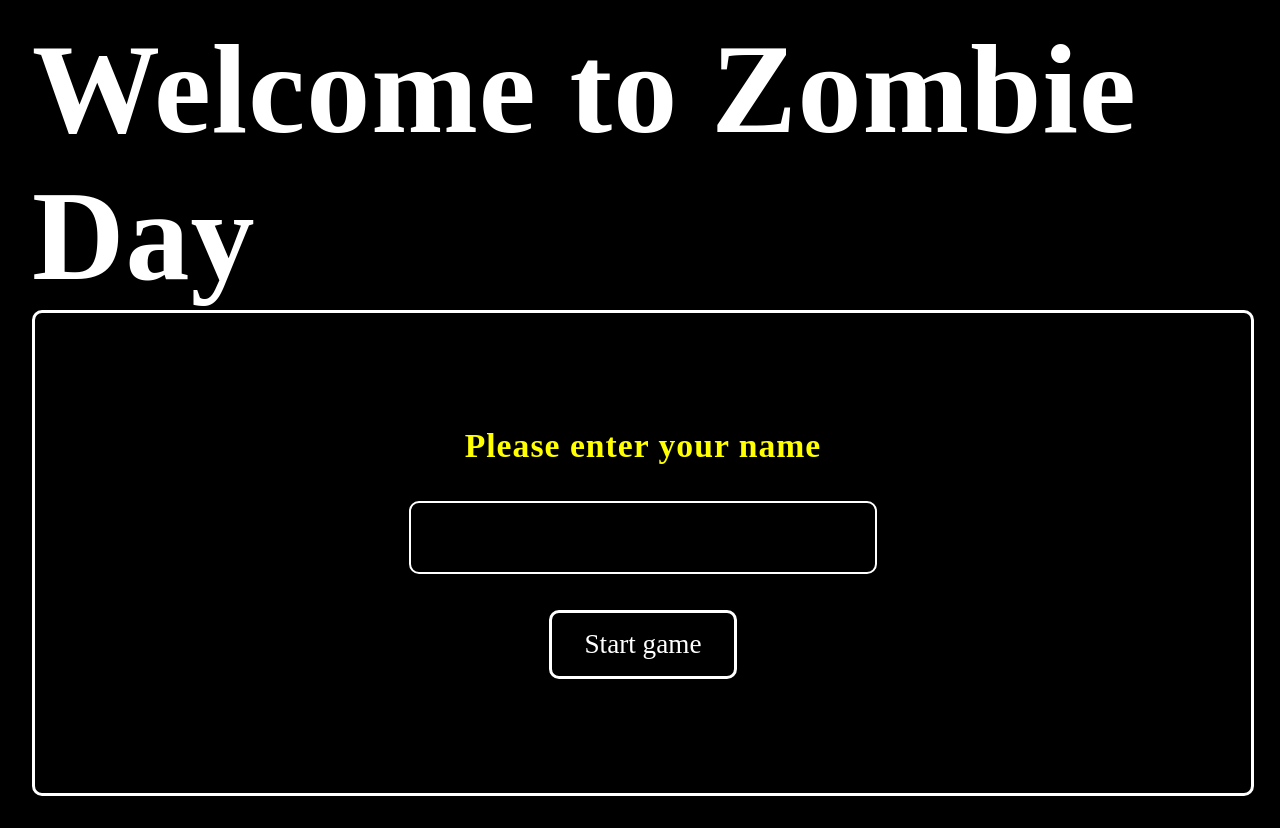
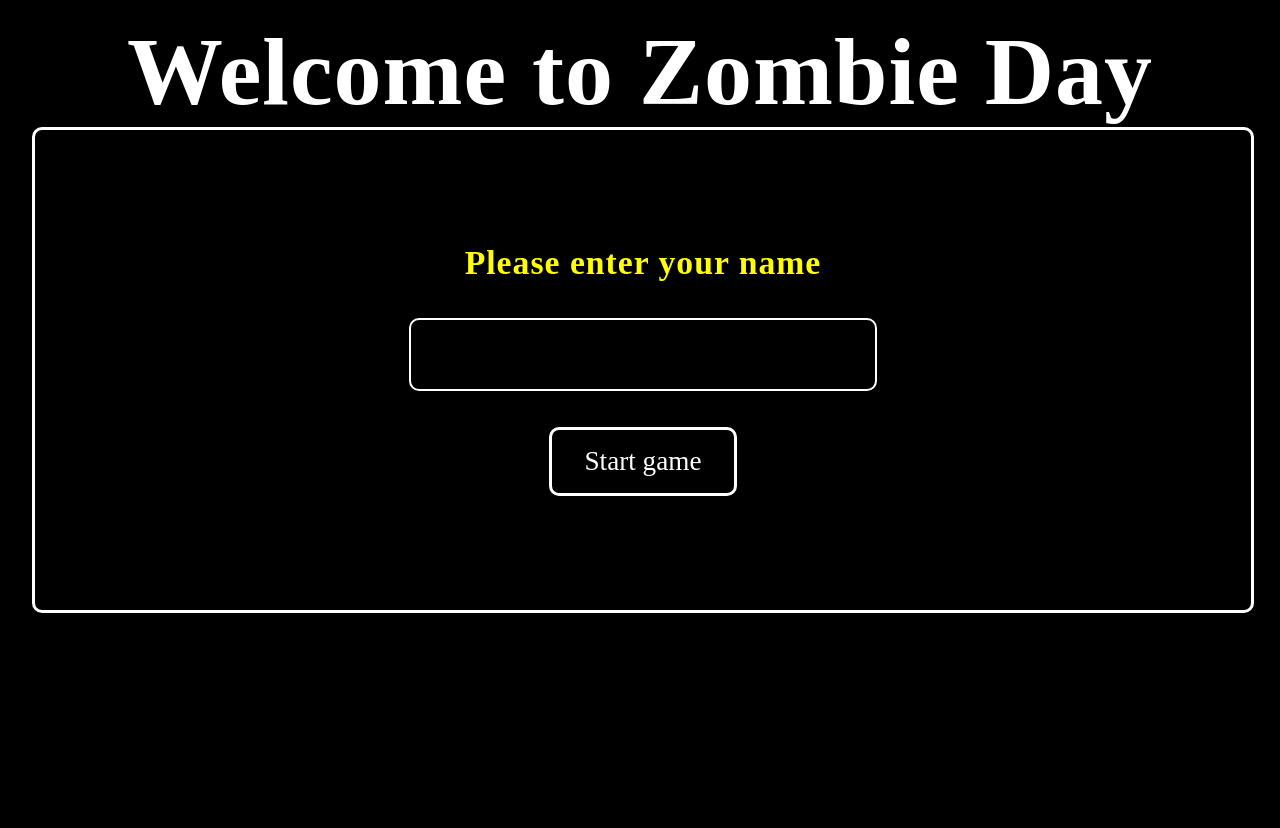
Before and after one commit to victorwikstrom/zombie-day, a plain HTML site: page index.html in a window 1280 px wide. After the commit the page ends 800 px from the top, so only its background shows below. Drawn offline with Linux system fonts and the light colour scheme; a web font is replaced by a local one.

Commit message:
Final comments and code structure

```diff
--- a/index.html
+++ b/index.html
@@ -15,7 +15,7 @@
   <header>
     <div class='header-container flex vertical center'>
       <div id="game-header" class='game-name-container flex center larger-text'>
-        <h1>Welcome to Zombie Day</h1>
+        <h2>Welcome to Zombie Day</h2>
       </div>
     </div>
   </header>
```
Also changed, not shown: script.js (+5 -3 lines).
